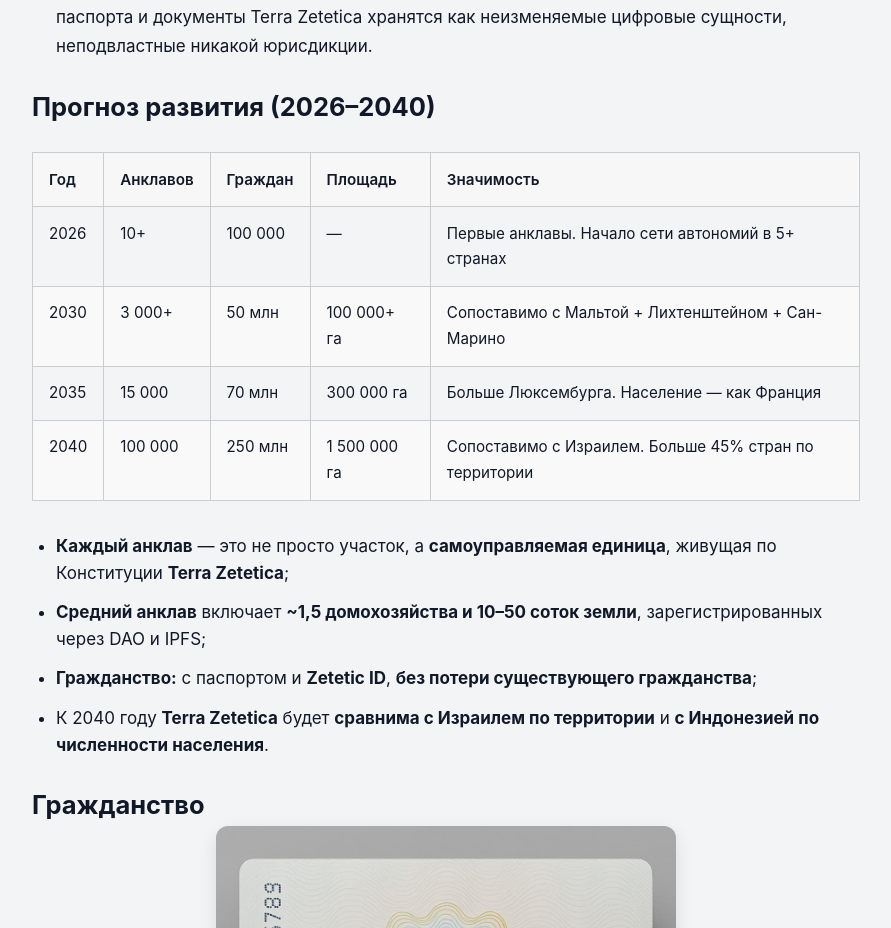
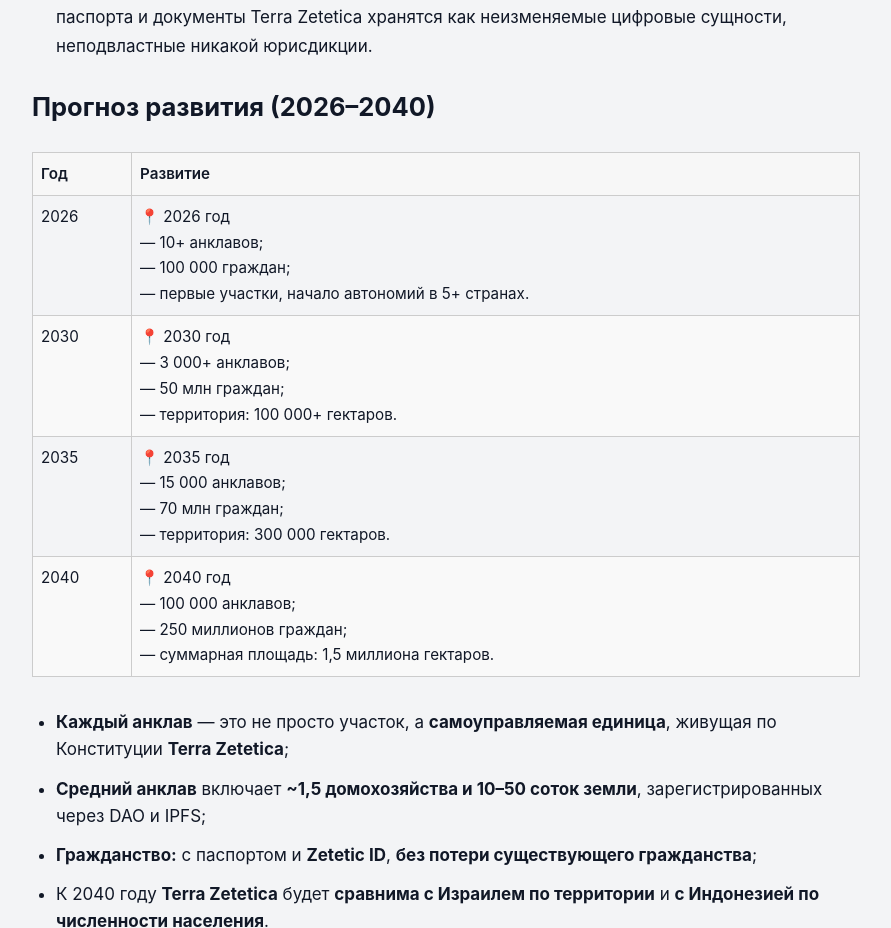
Before and after one commit to kardinalmarkov/terra-zetetica, a Next.js app: page /about in a window 1280 px wide. Shown: the part 1944-2872 px from the top of the page, without its empty margins (194-1085 px from the left). Built offline with nearby package versions, Linux system fonts and the light colour scheme.

Commit message:
Update about.js

```diff
--- a/pages/about.js
+++ b/pages/about.js
@@ -104,47 +104,55 @@ export default function About() {
 
 
       <h2>Прогноз развития (2026–2040)</h2>
-      <table className="growth-table">
+      <div style={{ overflowX: 'auto' }}>
+        <table className="growth-table" style={{ minWidth: '100%', borderCollapse: 'collapse' }}>
           <thead>
             <tr>
-            <th>Год</th>
-            <th>Анклавов</th>
-            <th>Граждан</th>
-            <th>Площадь</th>
-            <th>Значимость</th>
+              <th style={{ textAlign: 'left', padding: '8px' }}>Год</th>
+              <th style={{ textAlign: 'left', padding: '8px' }}>Развитие</th>
             </tr>
           </thead>
           <tbody>
             <tr>
-            <td>2026</td>
-            <td>10+</td>
-            <td>100 000</td>
-            <td>—</td>
-            <td>Первые анклавы. Начало сети автономий в 5+ странах</td>
+              <td style={{ padding: '8px' }}>2026</td>
+              <td style={{ padding: '8px' }}>
+                📍 2026 год<br />
+                — 10+ анклавов;<br />
+                — 100 000 граждан;<br />
+                — первые участки, начало автономий в 5+ странах.
+              </td>
             </tr>
             <tr>
-            <td>2030</td>
-            <td>3 000+</td>
-            <td>50 млн</td>
-            <td>100 000+ га</td>
-            <td>Сопоставимо с Мальтой + Лихтенштейном + Сан-Марино</td>
+              <td style={{ padding: '8px' }}>2030</td>
+              <td style={{ padding: '8px' }}>
+                📍 2030 год<br />
+                — 3 000+ анклавов;<br />
+                — 50 млн граждан;<br />
+                — территория: 100 000+ гектаров.
+              </td>
             </tr>
             <tr>
-            <td>2035</td>
-            <td>15 000</td>
-            <td>70 млн</td>
-            <td>300 000 га</td>
-            <td>Больше Люксембурга. Население — как Франция</td>
+              <td style={{ padding: '8px' }}>2035</td>
+              <td style={{ padding: '8px' }}>
+                📍 2035 год<br />
+                — 15 000 анклавов;<br />
+                — 70 млн граждан;<br />
+                — территория: 300 000 гектаров.
+              </td>
             </tr>
             <tr>
-            <td>2040</td>
-            <td>100 000</td>
-            <td>250 млн</td>
-            <td>1 500 000 га</td>
-            <td>Сопоставимо с Израилем. Больше 45% стран по территории</td>
+              <td style={{ padding: '8px' }}>2040</td>
+              <td style={{ padding: '8px' }}>
+                📍 2040 год<br />
+                — 100 000 анклавов;<br />
+                — 250 миллионов граждан;<br />
+                — суммарная площадь: 1,5 миллиона гектаров.
+              </td>
             </tr>
           </tbody>
         </table>
+      </div>
+
 
     <ul style={{ marginTop: '2rem', listStyleType: 'disc', paddingLeft: '1.5rem' }}>
       <li>
```
Lines whose indentation alone changed are shown as unchanged.
